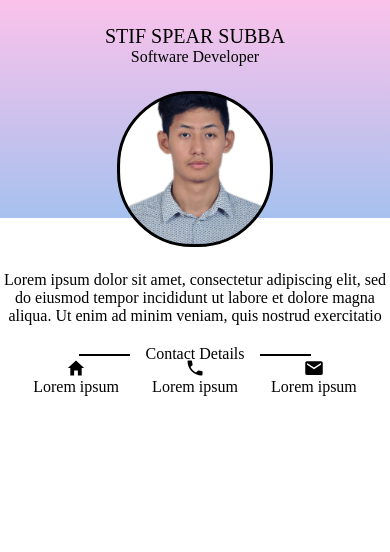
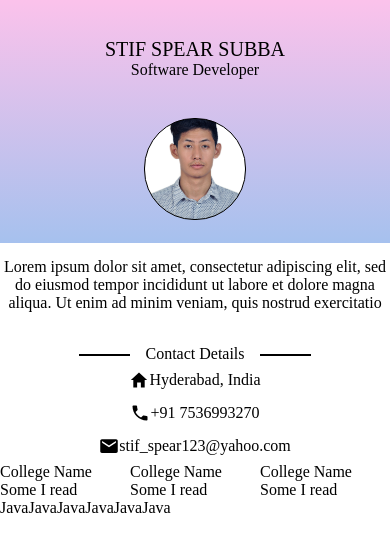
Before and after one commit to stifspear/Portfolio, an Angular app: page / in a window 390 px wide. Shown: the top 552 px of the page. Built offline with nearby package versions, Linux system fonts and the light colour scheme.

Commit message:
Added skills education and experience box

```diff
--- a/src/app/aboutme/aboutme.component.css
+++ b/src/app/aboutme/aboutme.component.css
@@ -54,9 +54,11 @@
 .cont-ele {
     justify-content: center;
     align-items: center;
+    flex: 1;
 }
 .contac-wrapper {
     justify-content: space-evenly;
+    height: fit-content;
 }
 .contac-body {
     justify-content: space-evenly;
@@ -65,6 +67,7 @@
     text-align: center;
     line-height: 0.5;
     width: 100%;
+    padding-bottom: 5px;
 }
 .cont-header > span {
     position: relative;
@@ -91,6 +94,24 @@
         font-size: 20px;
     }
     .abt-me-desc {
-        width: 400px;
+        width: inherit;
     }
 }
+@media screen and (max-width: 400px) {
+    .prof-img-wr {
+        width: 100px;
+        height: 100px;
+        border-radius: 50px;
+        border: solid 1px;
+    }
+    .banner {
+        height: 47%;
+    }
+    .contac-body {
+        flex-direction: column;
+        height: 100px;
+    }
+    .cont-ele {
+        flex-direction: row;
+    }
+}
--- a/src/app/aboutme/aboutme.component.html
+++ b/src/app/aboutme/aboutme.component.html
@@ -16,16 +16,35 @@
         <div class="contac-body flex-row">
             <div class="cont-ele flex-col">
                 <div class="img-div home-img cont-img"></div>
-                <p class="cont-det">Lorem ipsum</p>
+                <p class="cont-det">Hyderabad, India</p>
             </div>
             <div class="cont-ele flex-col">
                 <div class="img-div phone-img cont-img"></div>
-                <p class="cont-det">Lorem ipsum</p>
+                <p class="cont-det">+91 7536993270</p>
             </div>
             <div class="cont-ele flex-col">
                 <div class="img-div email-img cont-img"></div>
-                <p class="cont-det">Lorem ipsum</p>
+                <p class="cont-det">stif_spear123@yahoo.com</p>
             </div>
         </div>
     </div>
+    <div class="trio-cont flex-col">
+        <div class="left-cont flex-row">
+            <div class="edu-cont flex-row">
+                <p class="edu-ele">College Name Some I read</p>
+                <p class="edu-ele">College Name Some I read</p>
+                <p class="edu-ele">College Name Some I read</p>
+            </div>
+            <div class="exp-cont flex-row">
+            </div>
+        </div>
+        <div class="skills-cont flex-row">
+            <p class="skill-ele">Java</p>
+            <p class="skill-ele">Java</p>
+            <p class="skill-ele">Java</p>
+            <p class="skill-ele">Java</p>
+            <p class="skill-ele">Java</p>
+            <p class="skill-ele">Java</p>
+        </div>
+    </div>
 </div>
```
